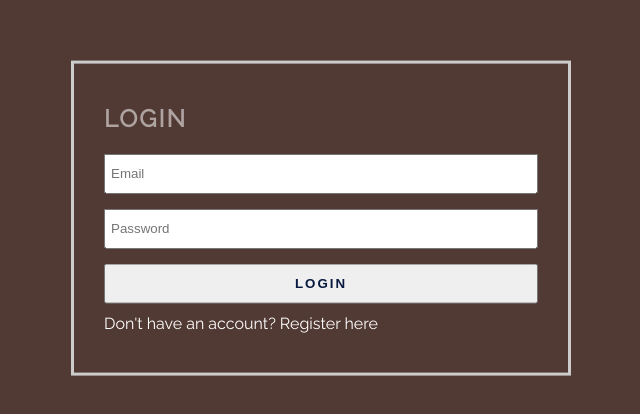
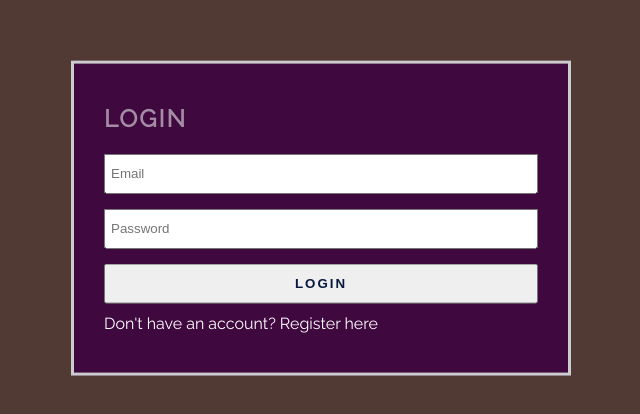
Before and after one commit to bslzz/MERN-CRUD-notes, a React (Create React App) app in the folder client/: page / in a window 1280 px wide. Shown: the part 182-596 px from the top of the page, without its empty margins (319-959 px from the left). Built offline with nearby package versions, Linux system fonts and the light colour scheme; the HTML template or start-up script is replaced by a standard one.

Commit message:
functionality of db with frontend, backend done and ready for testing

```diff
--- a/client/src/components/Login.js
+++ b/client/src/components/Login.js
@@ -10,6 +10,8 @@ const Login = ({ setIsLogin }) => {
   const [error, setError] = useState('');
 
   const { username, email, password } = user;
+
+  // REGISTER HANDLER
   const registerHandler = (e) => {
     setUser({
       ...user,
@@ -33,6 +35,7 @@ const Login = ({ setIsLogin }) => {
     }
   };
 
+  // LOGIN HANDLER
   const loginHandler = (e) => {
     setUser({
       ...user,
--- a/client/src/index.css
+++ b/client/src/index.css
@@ -185,6 +185,7 @@ a {
   top: 50%;
   left: 50%;
   transform: translate(-50%, -50%);
+  background: rgb(63, 9, 63);
 }
 .login-page h2,
 .login-page h3 {
```
Also changed, not shown: 1 other file (tests, documents, lock files or other folders).
